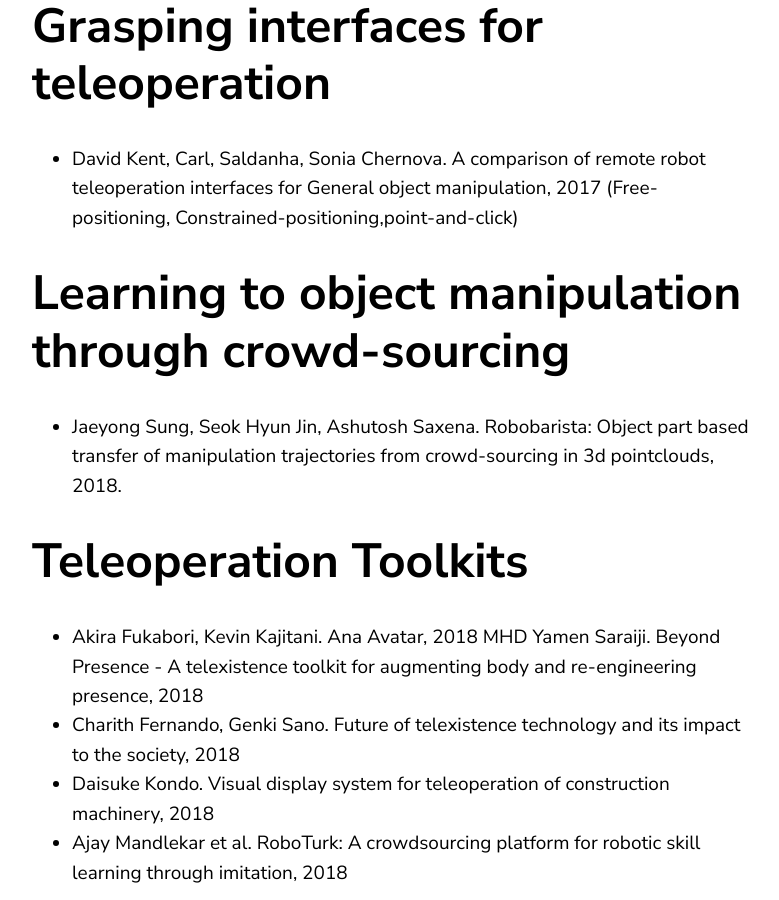
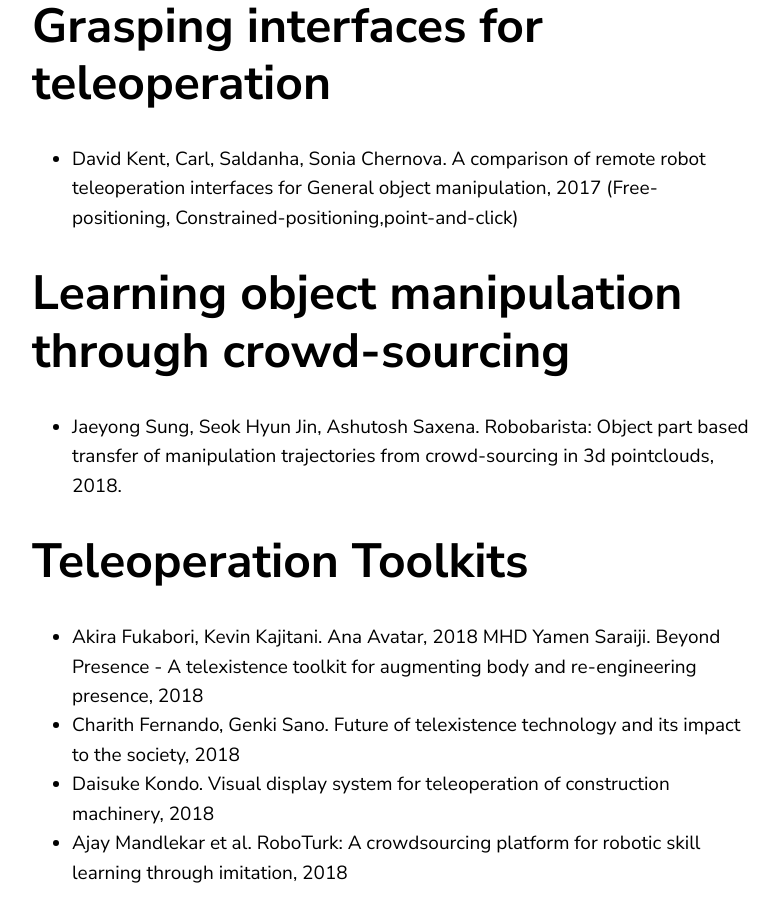
Before and after one commit to jluis9796/jluis9796.github.io, a Jekyll site: the page built from _posts/2020-05-24-telexistence.markdown, in a window 1280 px wide and 900 px high, scrolled down 898 px. Shown: the whole window, without its empty margins (68-847 px from the left). Built offline with Jekyll 4.4.1, drawn with Linux system fonts in a browser that asks for light colours.

```diff
--- a/_posts/2020-05-24-telexistence.markdown
+++ b/_posts/2020-05-24-telexistence.markdown
@@ -16,7 +16,7 @@ date:   2020-05-24 13:34:36 +0900
 # Grasping interfaces for teleoperation
 * David Kent, Carl, Saldanha, Sonia Chernova. A comparison of remote robot teleoperation interfaces for General object manipulation, 2017 (Free-positioning, Constrained-positioning,point-and-click)
 
-# Learning to object manipulation through crowd-sourcing
+# Learning object manipulation through crowd-sourcing
 * Jaeyong Sung, Seok Hyun Jin, Ashutosh Saxena. Robobarista: Object part based transfer of manipulation trajectories from crowd-sourcing in 3d pointclouds, 2018.
 
 # Teleoperation Toolkits
```
